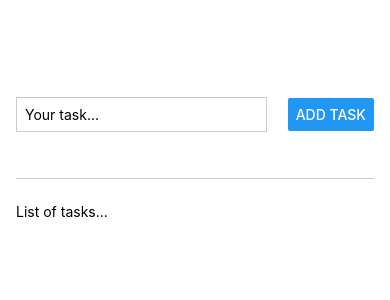
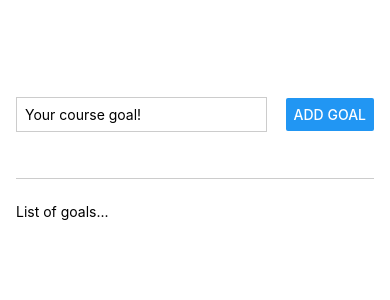
Before and after one commit to elvan/task-list-app-react-native, a React Native app: screen / in a window 390 px wide. Shown: the top 300 px of the page. Built offline with nearby package versions, Linux system fonts and the light colour scheme.

Commit message:
handling events

```diff
--- a/App.js
+++ b/App.js
@@ -1,15 +1,29 @@
-import React from 'react';
+import { useState } from 'react';
 import { Button, StyleSheet, Text, TextInput, View } from 'react-native';
 
 export default function App() {
+  const [enteredGoalText, setEnteredGoalText] = useState('');
+
+  function goalInputHandler(enteredText) {
+    setEnteredGoalText(enteredText);
+  }
+
+  function addGoalHandler() {
+    console.log(enteredGoalText);
+  }
+
   return (
     <View style={styles.appContainer}>
       <View style={styles.inputContainer}>
-        <TextInput style={styles.textInput} placeholder="Your task..." />
-        <Button title="Add Task" />
+        <TextInput
+          style={styles.textInput}
+          placeholder="Your course goal!"
+          onChangeText={goalInputHandler}
+        />
+        <Button title="Add Goal" onPress={addGoalHandler} />
       </View>
-      <View style={styles.tasksContainer}>
-        <Text>List of tasks...</Text>
+      <View style={styles.goalsContainer}>
+        <Text>List of goals...</Text>
       </View>
     </View>
   );
@@ -37,7 +51,7 @@
     marginRight: 8,
     padding: 8,
   },
-  tasksContainer: {
+  goalsContainer: {
     flex: 5,
   },
 });
```
